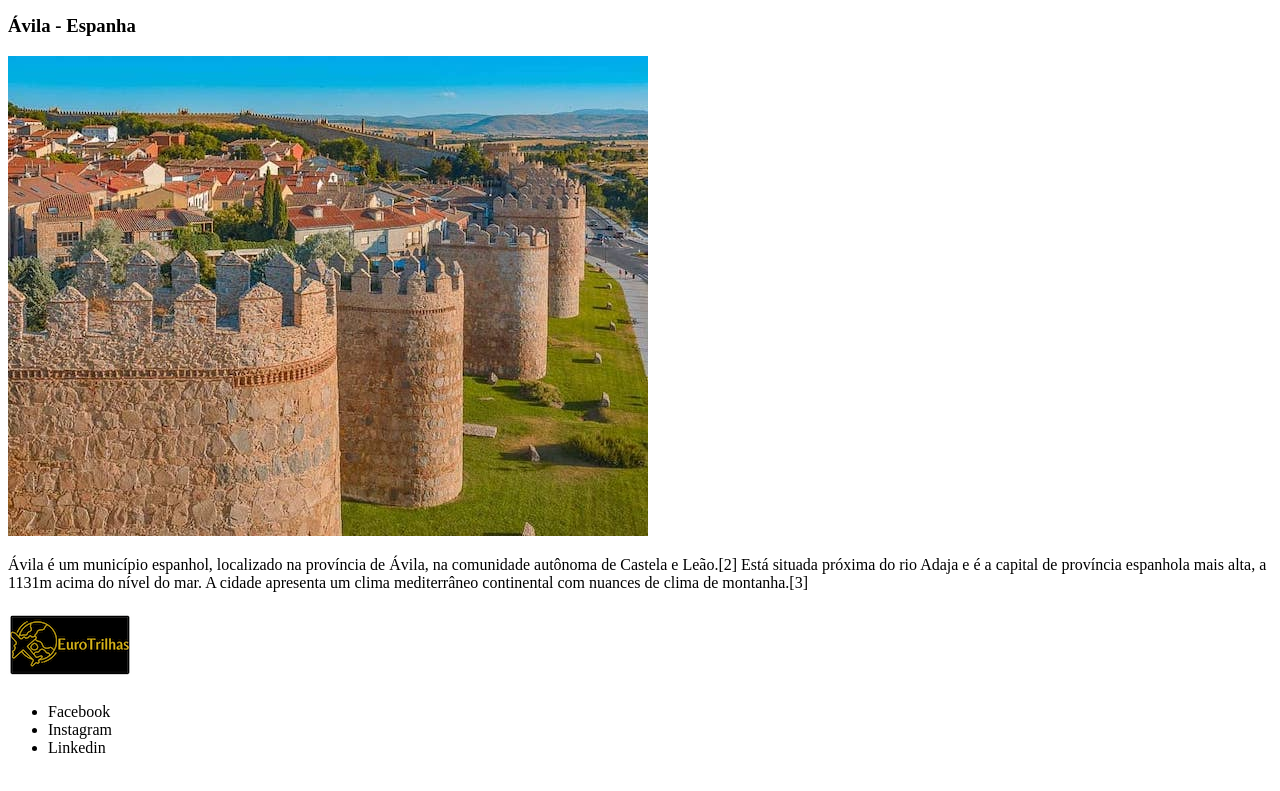
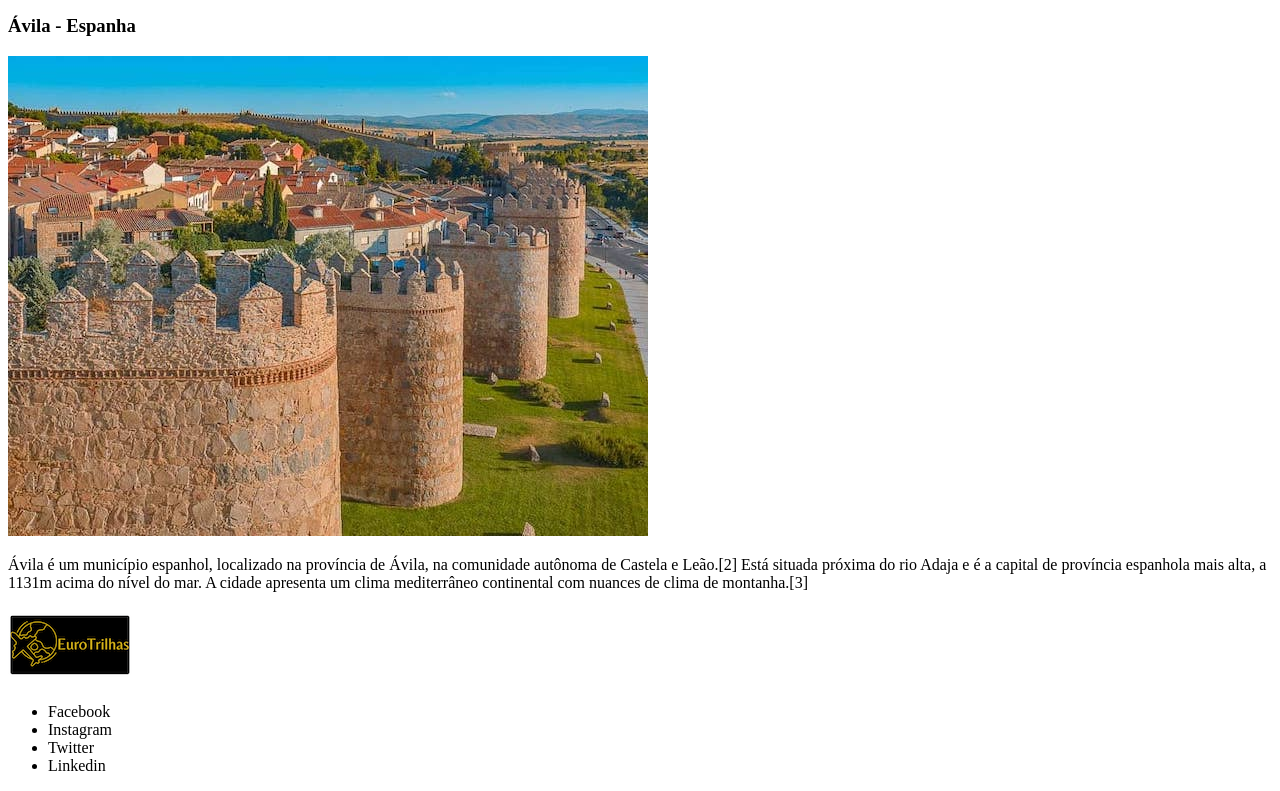
Before and after one commit to Vibarbara/primeiro_html_portaltech, a plain HTML site: page index.html in a window 1280 px wide. Shown: the part 1426-2217 px from the top of the page. Drawn offline with Linux system fonts and the light colour scheme.

```diff
--- a/index.html
+++ b/index.html
@@ -47,6 +47,7 @@
         <ul>
             <li>Facebook</li>
             <li>Instagram</li>
+            <li>Twitter</li>
             <li>Linkedin</li>
     </ul>
     </footer>
```
